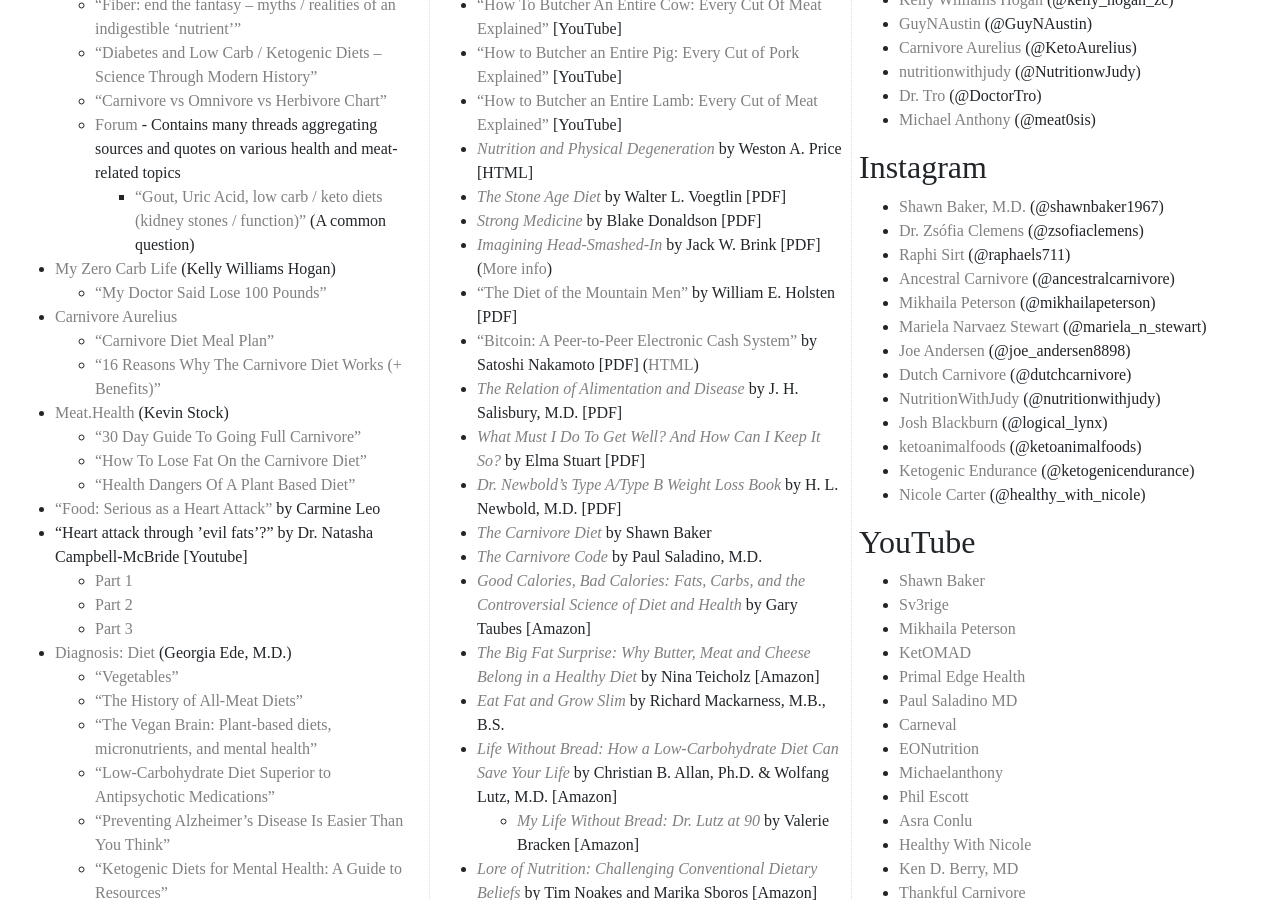
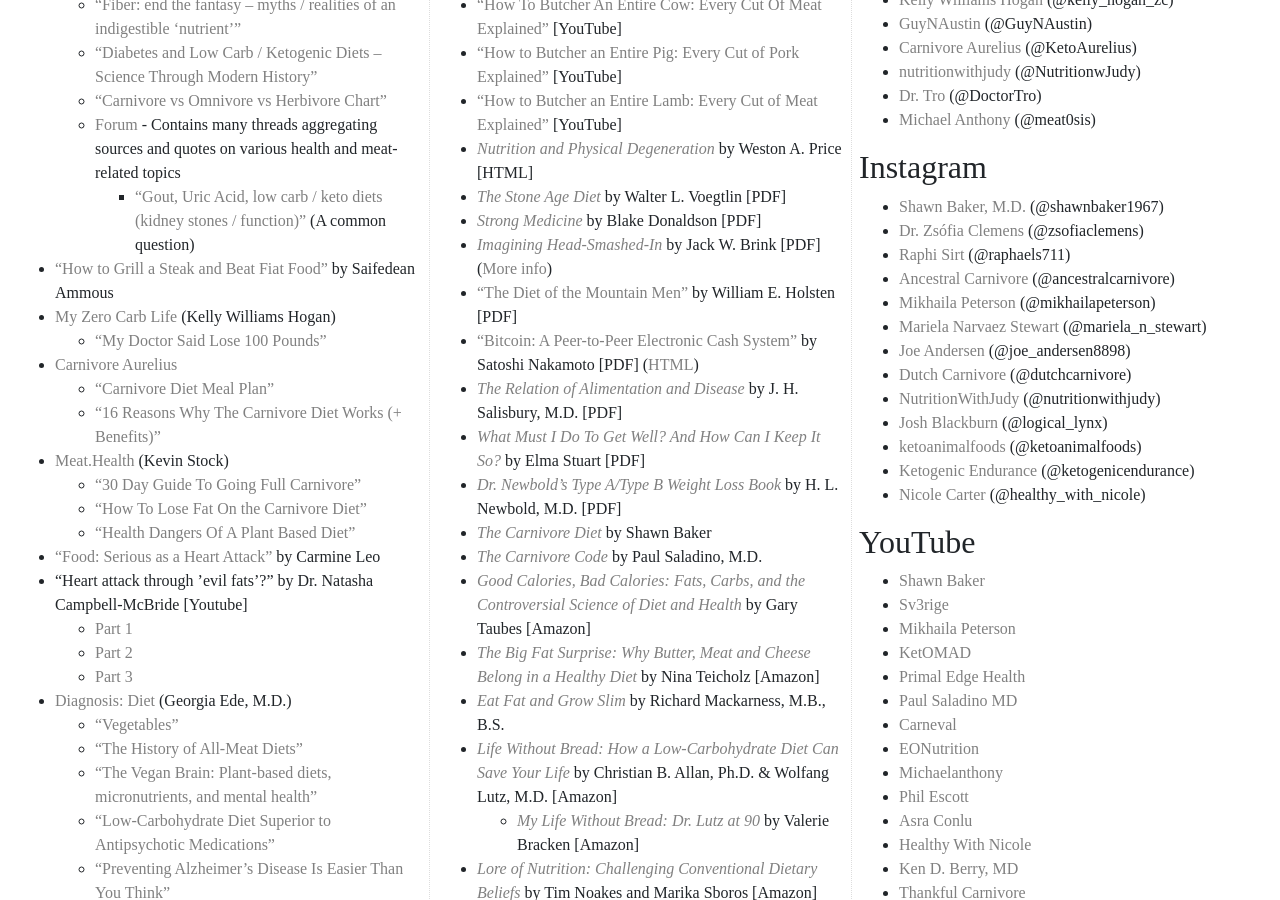
Before and after one commit to bitstein/justmeat.co, a Jekyll site: the page built from index.md, in a window 1280 px wide and 900 px high, scrolled down 1239 px. Built offline with Jekyll 4.4.1, drawn with Linux system fonts in a browser that asks for light colours; nearby versions of some CDN libraries; some web fonts are replaced.

Commit message:
Add ammous article

```diff
--- a/index.md
+++ b/index.md
@@ -37,6 +37,7 @@
     * [“Carnivore vs Omnivore vs Herbivore Chart”](http://highsteaks.com/carnivore-vs-omnivore-vs-herbivore-chart/)
     * [Forum](http://highsteaks.com/f/) - Contains many threads aggregating sources and quotes on various health and meat-related topics
         * [“Gout, Uric Acid, low carb / keto diets (kidney stones / function)”](http://highsteaks.com/f/index.php?topic=111.0) (A common question)
+* [“How to Grill a Steak and Beat Fiat Food”](https://saifedean.com/meat/) by Saifedean Ammous
 * [My Zero Carb Life](http://myzerocarblife.jamesdhogan.com/wp/) (Kelly Williams Hogan)
     * [“My Doctor Said Lose 100 Pounds”](http://myzerocarblife.jamesdhogan.com/wp/2015/01/my-doctor-said-lose-100-pounds/)
 * [Carnivore Aurelius](https://carnivoreaurelius.com)
```
